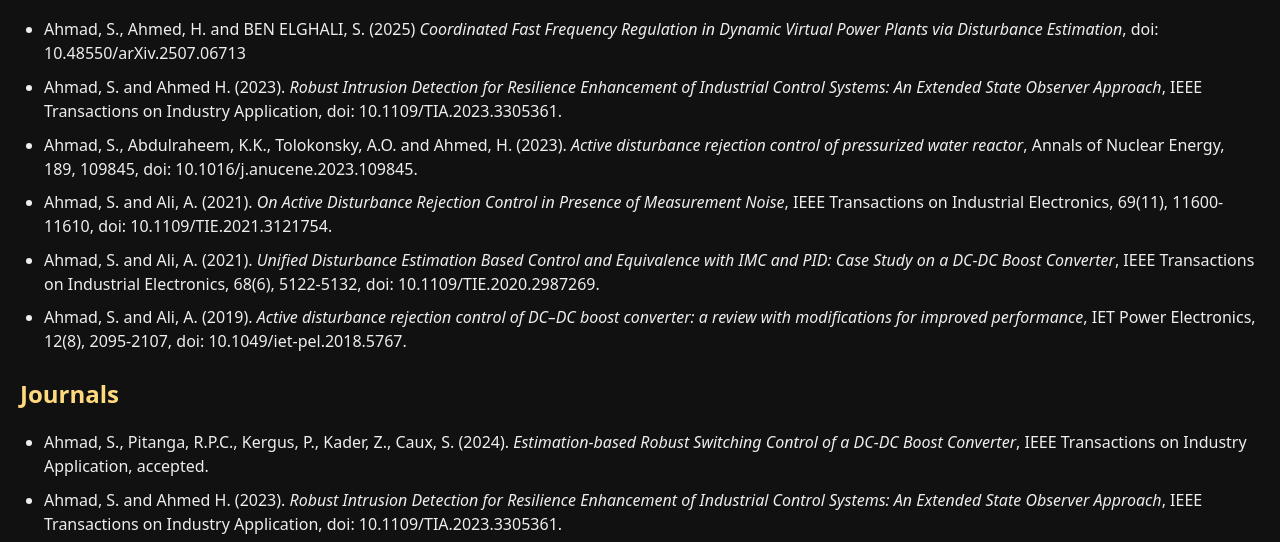
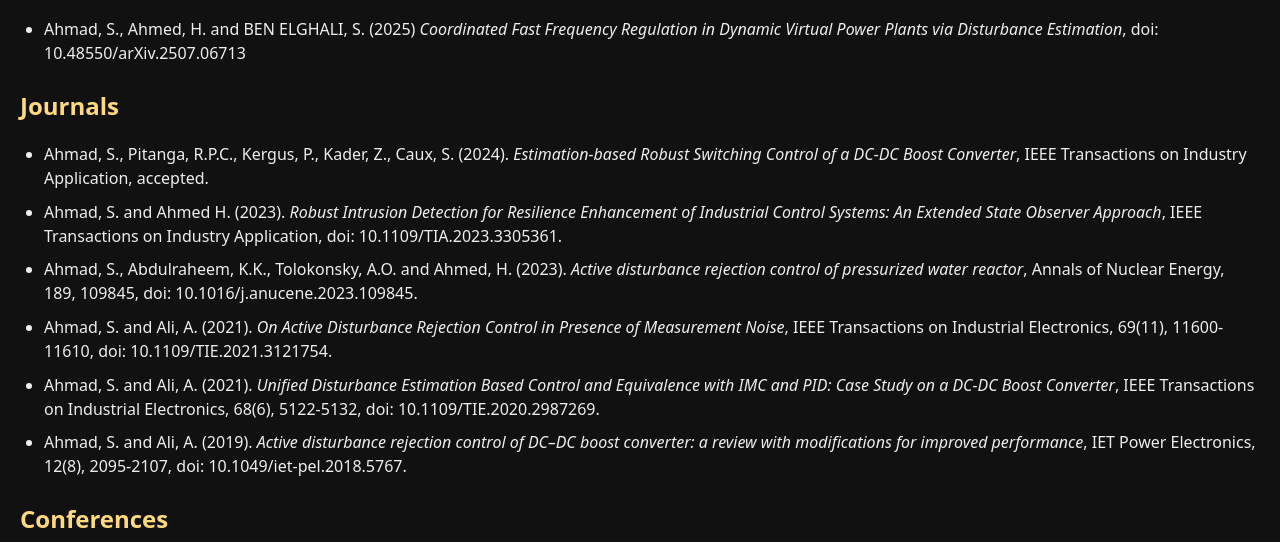
Before and after one commit to saifahmadphd/saifahmadphd, a plain HTML site: page publications.html in a window 1280 px wide. Shown: the part 166-708 px from the top of the page. Drawn offline with Linux system fonts and the light colour scheme.

Commit message:
changes made to preprints to correct listing

```diff
--- a/publications.html
+++ b/publications.html
@@ -45,13 +45,7 @@
   <ul>
     <li>Ahmad, S., Ahmed, H. and BEN ELGHALI, S. (2025) <em>Coordinated Fast Frequency Regulation in Dynamic Virtual Power Plants via Disturbance Estimation</em>,
 doi: 10.48550/arXiv.2507.06713
-</li>
-    <li>Ahmad, S. and Ahmed H. (2023). <em>Robust Intrusion Detection for Resilience Enhancement of Industrial Control Systems: An Extended State Observer Approach</em>, IEEE Transactions on Industry Application, doi: 10.1109/TIA.2023.3305361.</li>
-    <li>Ahmad, S., Abdulraheem, K.K., Tolokonsky, A.O. and Ahmed, H. (2023). <em>Active disturbance rejection control of pressurized water reactor</em>, Annals of Nuclear Energy, 189, 109845, doi: 10.1016/j.anucene.2023.109845.</li>
-    <li>Ahmad, S. and Ali, A. (2021). <em>On Active Disturbance Rejection Control in Presence of Measurement Noise</em>, IEEE Transactions on Industrial Electronics, 69(11), 11600-11610, doi: 10.1109/TIE.2021.3121754.</li>
-    <li>Ahmad, S. and Ali, A. (2021). <em>Unified Disturbance Estimation Based Control and Equivalence with IMC and PID: Case Study on a DC-DC Boost Converter</em>, IEEE Transactions on Industrial Electronics, 68(6), 5122-5132, doi: 10.1109/TIE.2020.2987269.</li>
-    <li>Ahmad, S. and Ali, A. (2019). <em>Active disturbance rejection control of DC–DC boost converter: a review with modifications for improved performance</em>, IET Power Electronics, 12(8), 2095-2107, doi: 10.1049/iet-pel.2018.5767.</li>
-  </ul>
+</li>  </ul>
 
 
   <h2>Journals</h2>
```
